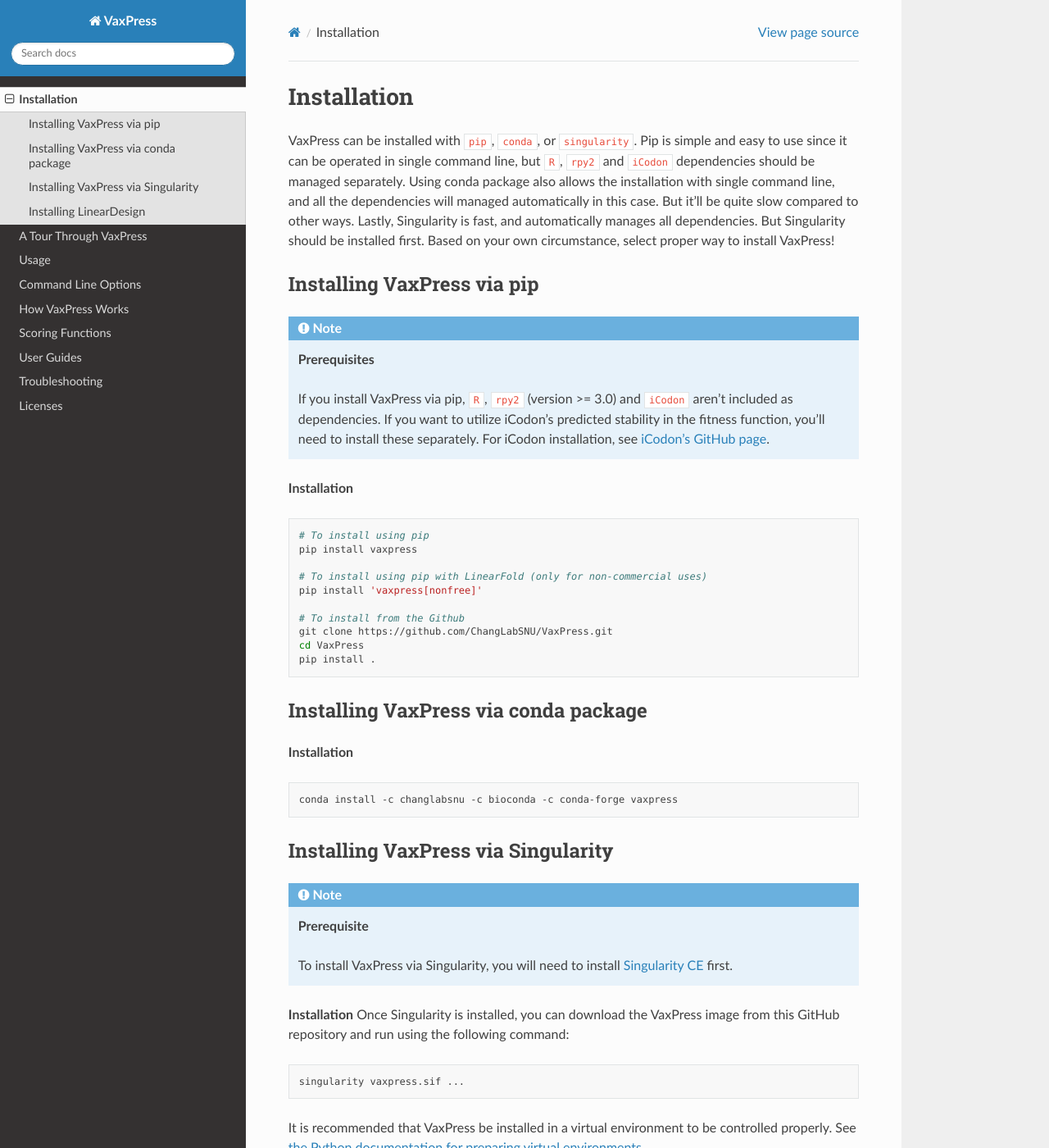
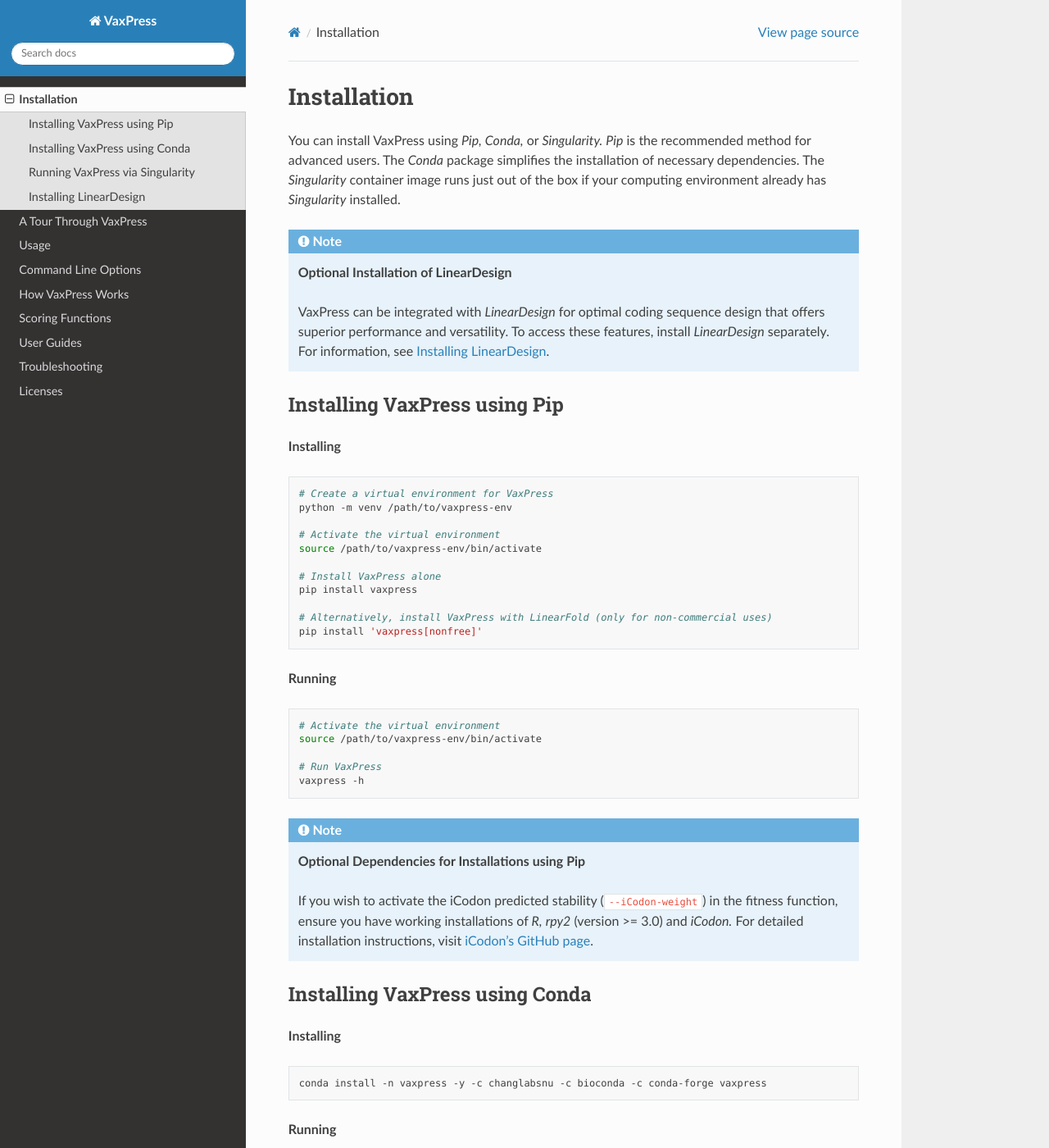
Before and after one commit to ChangLabSNU/VaxPress, a Sphinx documentation site: the page built from docs/installation.rst, in a window 1280 px wide and 1400 px high. Shown: the whole window at 82% size. Built offline with Sphinx 7.4.7 and the Read the Docs theme 2.0.0, drawn with Linux system fonts in a browser that asks for light colours; some of the changed text lies outside the part shown.

Commit message:
Fully revise the installation page.

```diff
--- a/docs/installation.rst
+++ b/docs/installation.rst
@@ -2,80 +2,118 @@
 Installation
 ************
 
-VaxPress can be installed with ``pip``, ``conda``, or ``singularity``.
-Pip is simple and easy to use since it can be operated in single
-command line, but ``R``, ``rpy2`` and ``iCodon`` dependencies should
-be managed separately. Using conda package also allows the
-installation with single command line, and all the dependencies
-will managed automatically in this case. But it'll be quite slow
-compared to other ways. Lastly, Singularity is fast, and automatically
-manages all dependencies. But Singularity should be installed first.
-Based on your own circumstance, select proper way to install VaxPress!
+You can install VaxPress using *Pip,* *Conda,* or *Singularity.* *Pip* is
+the recommended method for advanced users. The *Conda* package
+simplifies the installation of necessary dependencies. The *Singularity*
+container image runs just out of the box if your computing environment
+already has *Singularity* installed.
+
+.. note::
+    **Optional Installation of LinearDesign**
+
+    VaxPress can be integrated with *LinearDesign* for optimal coding
+    sequence design that offers superior performance and versatility.
+    To access these features, install *LinearDesign* separately. For
+    information, see :ref:`installing-lineardesign`.
 
 .. _label-installing:
 
-===========================
-Installing VaxPress via pip
-===========================
+=============================
+Installing VaxPress using Pip
+=============================
+
+**Installing**
+::
+
+    # Create a virtual environment for VaxPress
+    python -m venv /path/to/vaxpress-env
+
+    # Activate the virtual environment
+    source /path/to/vaxpress-env/bin/activate
+
+    # Install VaxPress alone
+    pip install vaxpress
+
+    # Alternatively, install VaxPress with LinearFold (only for non-commercial uses)
+    pip install 'vaxpress[nonfree]'
+
+**Running**
+::
+
+    # Activate the virtual environment
+    source /path/to/vaxpress-env/bin/activate
+
+    # Run VaxPress
+    vaxpress -h
 
 .. note::
-    **Prerequisites**
+    **Optional Dependencies for Installations using Pip**
 
-    If you install VaxPress via pip, ``R``, ``rpy2`` (version >=
-    3.0) and ``iCodon`` aren't included as dependencies. If you
-    want to utilize iCodon's predicted stability in the fitness
-    function, you'll need to install these separately. For iCodon
-    installation, see `iCodon's GitHub page
-    <https://github.com/santiago1234/iCodon/>`_.
+    If you wish to activate the iCodon predicted stability
+    (``--iCodon-weight``) in the fitness function, ensure you have
+    working installations of *R,* *rpy2* (version >= 3.0) and
+    *iCodon.*  For detailed installation instructions, visit
+    `iCodon's GitHub page <https://github.com/santiago1234/iCodon/>`_.
 
-**Installation**
+===============================
+Installing VaxPress using Conda
+===============================
+
+**Installing**
 ::
 
-    # To install using pip
-    pip install vaxpress
+    conda install -n vaxpress -y -c changlabsnu -c bioconda -c conda-forge vaxpress
 
-    # To install using pip with LinearFold (only for non-commercial uses)
-    pip install 'vaxpress[nonfree]'
-
-    # To install from the Github
-    git clone https://github.com/ChangLabSNU/VaxPress.git
-    cd VaxPress
-    pip install .
-
-=====================================
-Installing VaxPress via conda package
-=====================================
-**Installation**
+**Running**
 ::
 
-    conda install -c changlabsnu -c bioconda -c conda-forge vaxpress
+    # Activate the environment
+    conda activate vaxpress
 
-===================================
-Installing VaxPress via Singularity
-===================================
-.. note::
-    **Prerequisite**
+    # Run VaxPress
+    vaxpress -h
 
-    To install VaxPress via Singularity, you will need to install
-    `Singularity CE <https://sylabs.io/singularity/>`_ first.
+================================
+Running VaxPress via Singularity
+================================
 
-**Installation**
-Once Singularity is installed, you can download the VaxPress image
-from this GitHub repository and run using the following command:
+To run VaxPress via Singularity, you will need to install the
+`Singularity CE <https://sylabs.io/singularity/>`_ first.
+
+**Downloading the Image**
+
+Download the container image from `the GitHub project page
+<https://github.com/ChangLabSNU/VaxPress/releases>`_ and place it in a
+directory of your choice.
+
+**Running**
 ::
 
-    singularity vaxpress.sif ...
+    singularity vaxpress.sif -h
 
-It is recommended that VaxPress be installed in a virtual environment
-to be controlled properly. See `the Python documentation for
-preparing virtual environments
-<https://packaging.python.org/guides/installing-using-pip-and-virtual-environments/>`_
+.. warning::
+    For ease of use, it's advised to store the VaxPress container
+    image and all your input/output files in a directory within your
+    home directory. If placed elsewhere, you might have to use the
+    ``--bind`` option with *Singularity* each time you run the container.
+    For detailed guidance, refer to `the Singularity documentation
+    <https://sylabs.io/guides/latest/user-guide/bind_paths_and_mounts.html>`_.
+
+
+.. _installing-lineardesign:
 
 =======================
 Installing LinearDesign
 =======================
 
-To use ``--lineardesign`` options, LinearDesign installation
-is required apart from VaxPress installation. You can follow the
-instructions on the LinearDesign's `LinearDesign GitHub Page
-<https://github.com/LinearDesignSoftware/LinearDesign>`_.
+To utilize the ``--lineardesign`` options, you need to have *LinearDesign*
+installed in addition to VaxPress. For installation guidance, visit
+`the LinearDesign GitHub page
+<https://github.com/LinearDesignSoftware/LinearDesign>`_.  Indicate
+the path to the *LinearDesign* directory using the ``--lineardesign-dir``
+option in the command line. This path will be stored in the
+configuration file and will be activated as the default for subsequent
+runs.
+
+Further information on the ``--lineardesign`` options can be found in
+:ref:`using-lineardesign`.
```
